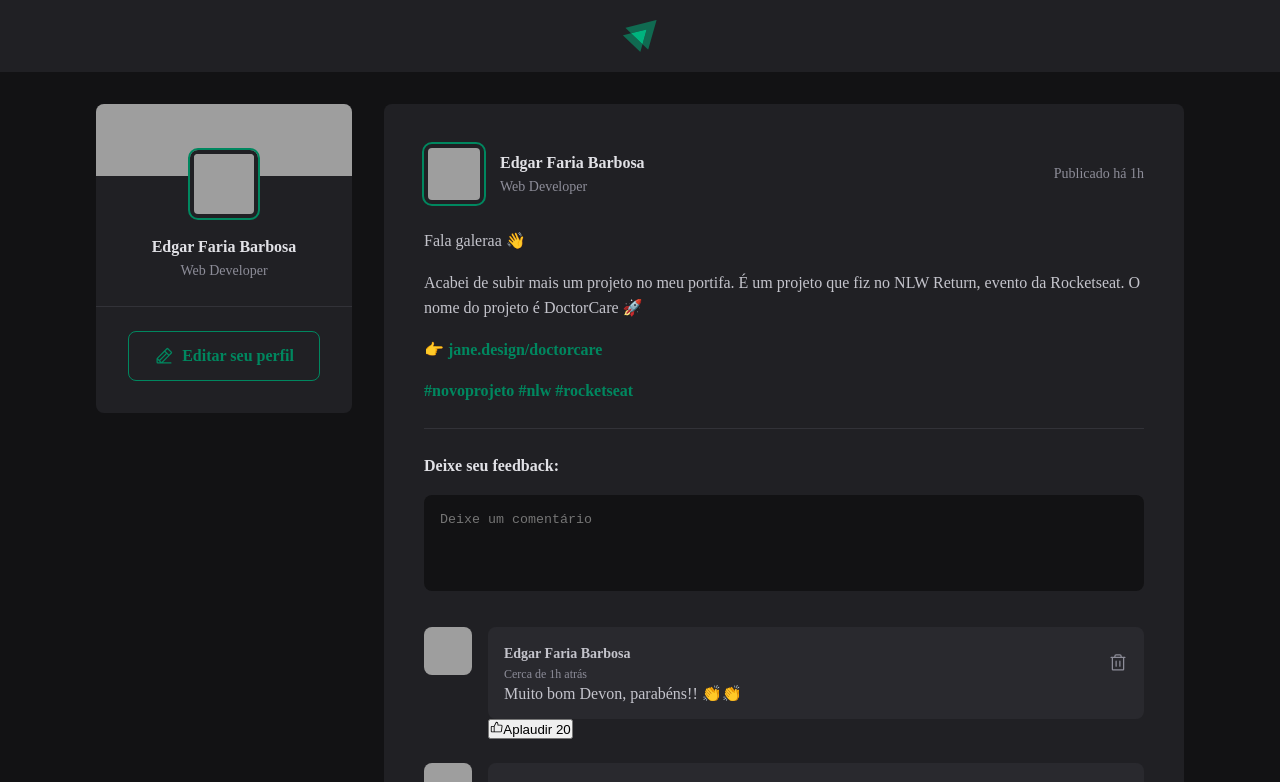
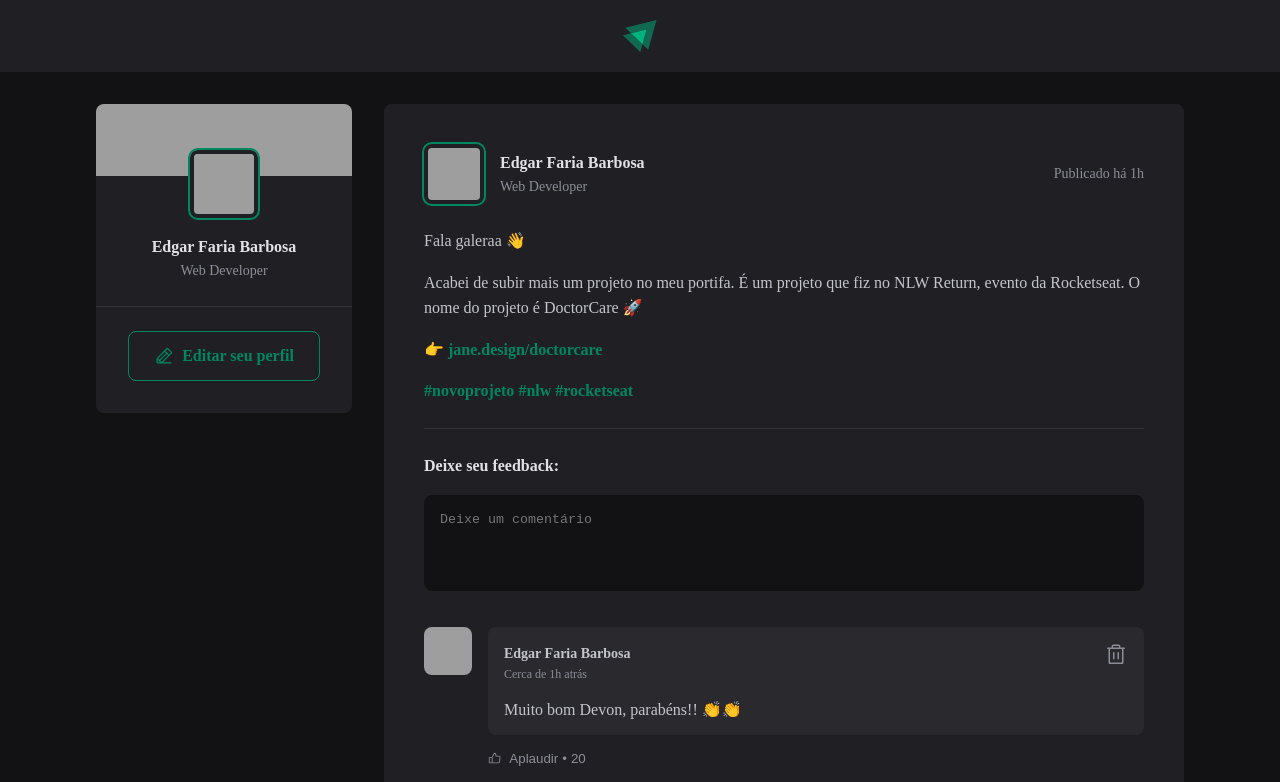
Before and after one commit to edgarfbarbosa/ignite-feed, a React (Vite) app: page / in a window 1280 px wide. Shown: the top 782 px of the page. Built offline with nearby package versions, Linux system fonts and the light colour scheme; grey boxes are pictures that could not be loaded.

Commit message:
style: finalizado o estilo do componente Comment

```diff
--- a/src/components/Comment/Comment.jsx
+++ b/src/components/Comment/Comment.jsx
@@ -15,7 +15,7 @@
                         </div>
 
                         <button title="Deletar comentário">
-                            <Trash size={20} />
+                            <Trash size={24} />
                         </button>
                     </header>
                     <p>Muito bom Devon, parabéns!! 👏👏</p>
--- a/src/components/Comment/Comment.module.css
+++ b/src/components/Comment/Comment.module.css
@@ -22,7 +22,7 @@
 
 .commentContent header {
     display: flex;
-    align-items: center;
+    align-items: flex-start;
     justify-content: space-between;
 }
 
@@ -66,3 +66,39 @@
     ele segue a altura pelo line-height.
     */
 }
+
+.commentContent header button:hover {
+    color: var(--red-500);
+}
+
+.commentContent p {
+    margin-top: 1rem;
+    color: var(--gray-300);
+}
+
+.commentBox footer {
+    margin-top: 1rem;
+}
+
+.commentBox footer button {
+    background: transparent;
+    border: 0;
+    color: var(--gray-400);
+    cursor: pointer;
+
+    display: flex;
+    align-items: center;
+}
+
+.commentBox footer button:hover {
+    color: var(--green-300);
+}
+
+.commentBox footer button svg {
+    margin-right: 0.5rem;
+}
+
+.commentBox footer button span::before {
+    content: "\2022";
+    padding: 0 0.25rem;
+}
--- a/src/global.css
+++ b/src/global.css
@@ -6,9 +6,13 @@
     --gray-700: #29292e;
     --gray-800: #202024;
     --gray-900: #121214;
+
     --green-300: #00b37e;
     --green-500: #00875f;
+
     --white: #fff;
+
+    --red-500: #f75a68;
 }
 
 :focus {
```
